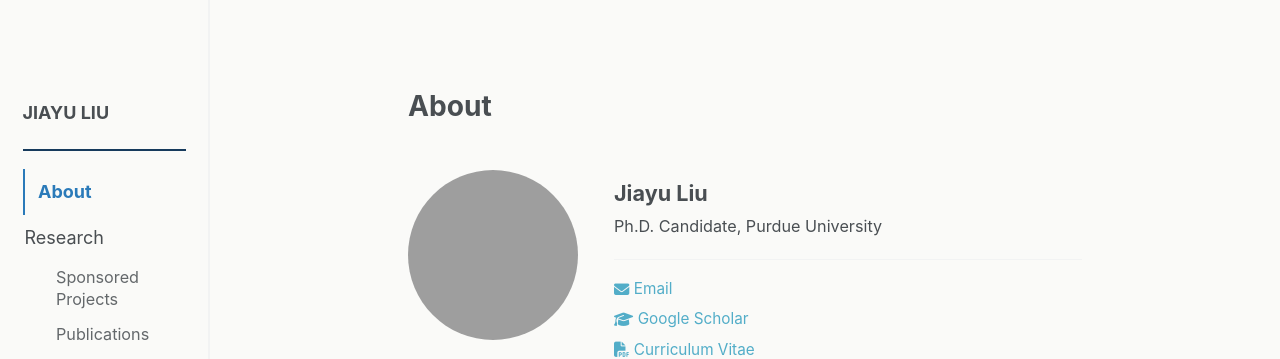
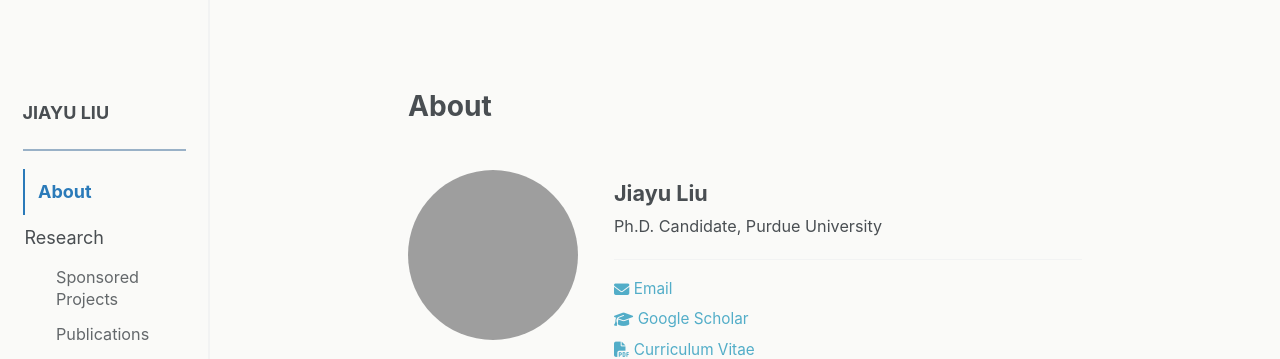
Before and after one commit to liu3309/liu3309.github.io, a Jekyll site: the page built from index.md, in a window 1280 px wide. Shown: the top 359 px of the page. Built offline with Jekyll 4.4.1, drawn with Linux system fonts in a browser that asks for light colours; a script that is not in the unit is left out.

Commit message:
Change border color from #163a5c to #99b1c7

```diff
--- a/assets/css/main.scss
+++ b/assets/css/main.scss
@@ -75,7 +75,7 @@
   width: 100%;
   height: 0;
   margin: 0.75rem 0 1rem;
-  border-top: 2px solid #163a5c;
+  border-top: 2px solid #99b1c7;
 }
 
 @media screen and (min-width: 1200px) {
@@ -1257,7 +1257,7 @@ body {
 .masthead hr,
 .sidebar hr {
   border: 0 !important;
-  border-top: 2px solid #163a5c !important;
+  border-top: 2px solid #99b1c7 !important;
   opacity: 1 !important;
 }
 
@@ -2113,7 +2113,7 @@ h2#conference-activities::after,
     margin: 0.35rem 0 0.65rem !important;
 
     border: 0 !important;
-    border-top: 2px solid #163a5c !important;
+    border-top: 2px solid #99b1c7 !important;
   }
 
   .left-nav__item:not(.left-nav__item--title) > a,
```
